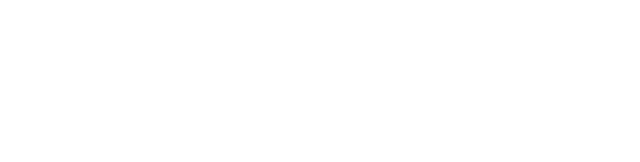
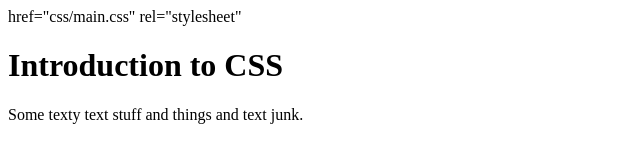
Before and after one commit to CelesteLavo0118/intro-to-css, a plain HTML site: page index.html in a window 1280 px wide. Shown: the whole page, without its empty margins (0-640 px from the left). Drawn offline with Linux system fonts and the light colour scheme.

Commit message:
Added a blank stylesheet

```diff
--- a/index.html
+++ b/index.html
@@ -3,10 +3,13 @@
 <head>
   <title>Intro to CSS</title>
   <!--used for metadata about this file; will not be rendered-->
+  <link>href="css/main.css" rel="stylesheet"</link>
 </head>
 <body>
   <!--The body of HTML document, everything in here will render-->
 
+  <h1> Introduction to CSS </h1>
+  <p>Some texty text stuff and things and text junk.</p>
 
 </body>
 </html>
```
Also changed, not shown: css/main.css (added).
